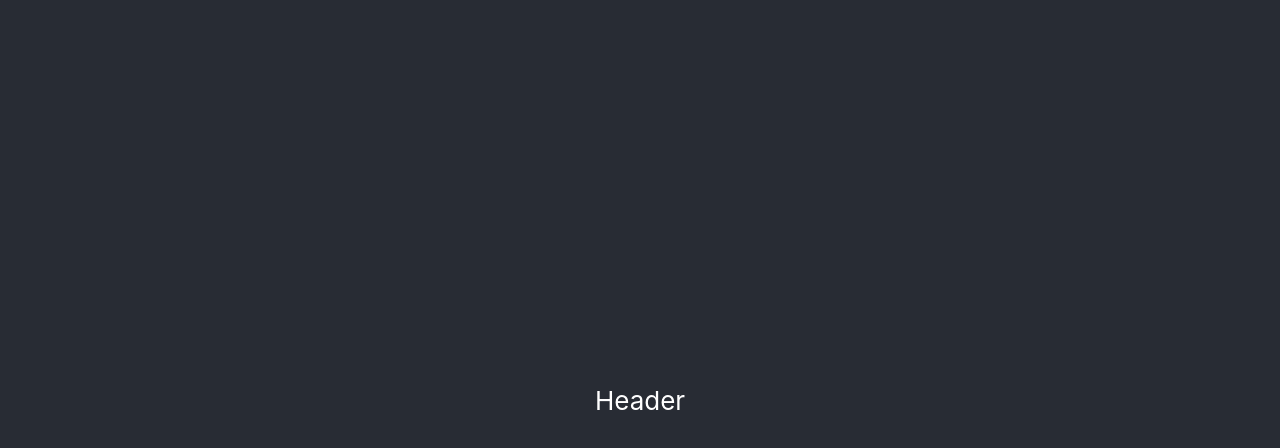
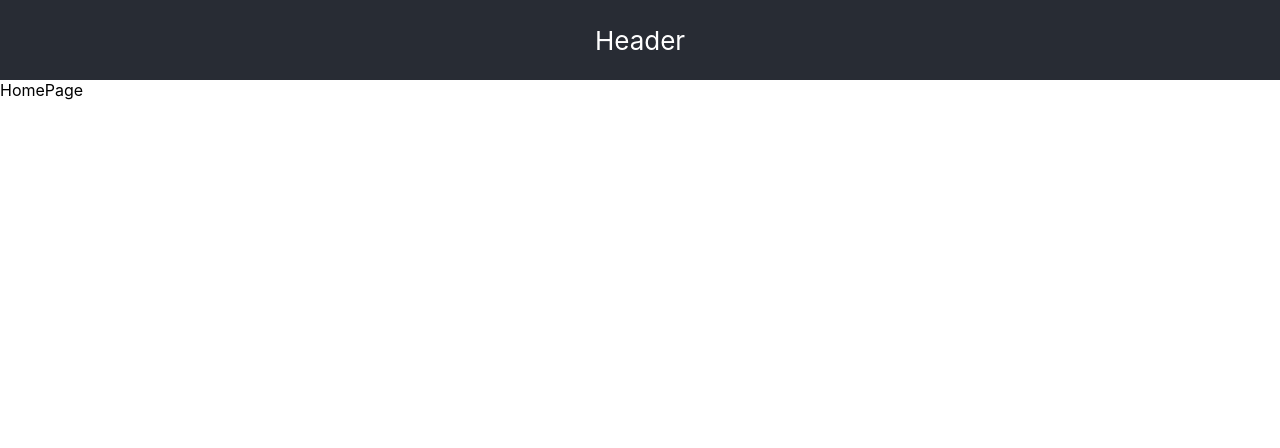
Before and after one commit to Unodecopas/appnotas, a React (Create React App) app in the folder frontend/: page / in a window 1280 px wide. Shown: the top 448 px of the page. Built offline with nearby package versions, Linux system fonts and the light colour scheme.

Commit message:
routes - HOME

```diff
--- a/frontend/src/App.css
+++ b/frontend/src/App.css
@@ -20,7 +20,7 @@
 
 .App-header {
   background-color: #282c34;
-  min-height: 100vh;
+  min-height: 10vh;
   display: flex;
   flex-direction: column;
   align-items: center;
--- a/frontend/src/App.js
+++ b/frontend/src/App.js
@@ -1,9 +1,15 @@
+import { Route, Routes } from "react-router-dom";
 import "./App.css";
-
+import HomePage from "./pages/HomePage";
 function App() {
   return (
     <div className="App">
       <header className="App-header">Header</header>
+      <main>
+        <Routes>
+          <Route path="/*" element={<HomePage />} />
+        </Routes>
+      </main>
     </div>
   );
 }
--- a/frontend/src/index.js
+++ b/frontend/src/index.js
@@ -2,11 +2,13 @@
 import ReactDOM from "react-dom/client";
 import App from "./App";
 import reportWebVitals from "./reportWebVitals";
-
+import { BrowserRouter } from "react-router-dom";
 const root = ReactDOM.createRoot(document.getElementById("root"));
 root.render(
   <React.StrictMode>
-    <App />
+    <BrowserRouter>
+      <App />
+    </BrowserRouter>
   </React.StrictMode>
 );
 
--- /dev/null
+++ b/frontend/src/pages/HomePage.jsx
@@ -0,0 +1,7 @@
+import React from "react";
+
+const HomePage = () => {
+  return <div>HomePage</div>;
+};
+
+export default HomePage;
```
